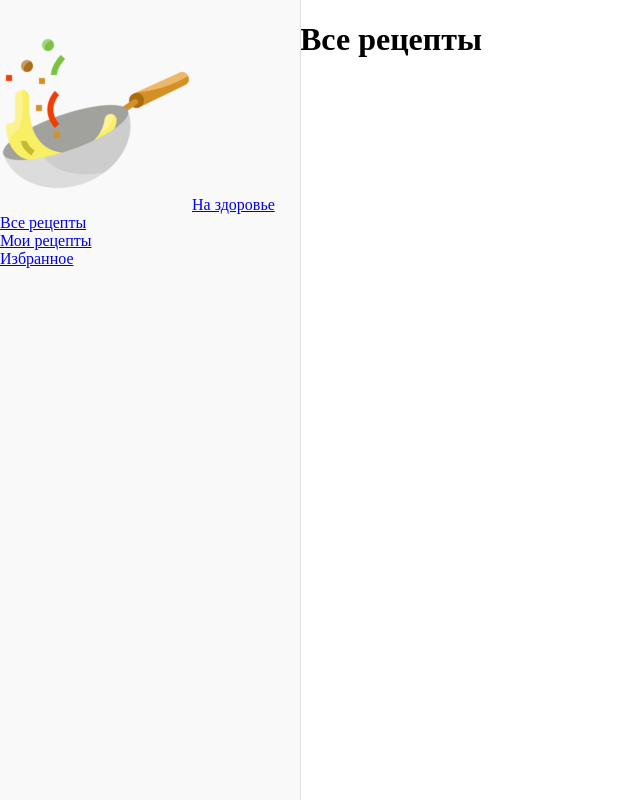
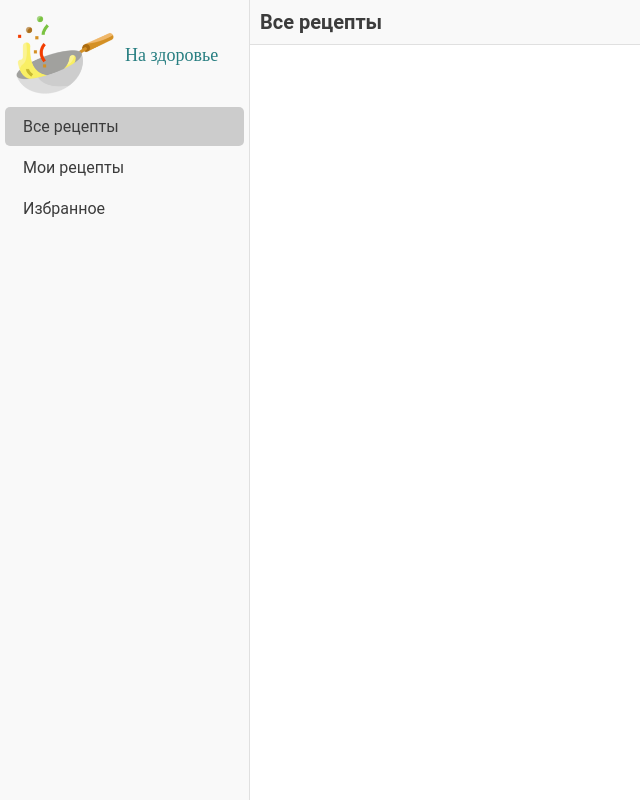
Before and after one commit to anvun/web-recipes, a React (Create React App) app: page /all-recipes in a window 1280 px wide. Shown: the whole page, without its empty margins (0-640 px from the left). Built offline with nearby package versions, Linux system fonts and the light colour scheme; the HTML template or start-up script is replaced by a standard one.

Commit message:
update styles->css

```diff
--- a/src/styles/css/index.css
+++ b/src/styles/css/index.css
@@ -1,38 +1,95 @@
-#root, body, html {
+* {
   padding: 0;
   margin: 0;
+  box-sizing: border-box;
+  font-family: "Roboto", sans-serif;
 }
 
 /* ----- Sidebar ----- */
+/* ----- Header ----- */
 .favourites {
-  margin-left: 300px;
+  margin-left: 250px;
 }
 
 .allrecipes {
-  margin-left: 300px;
+  margin-left: 250px;
 }
 
 .myrecipes {
-  margin-left: 300px;
+  margin-left: 250px;
 }
 
 .sidebar {
+  box-sizing: border-box;
   height: 100%;
-  width: 300px;
+  width: 250px;
   position: fixed;
   top: 0;
   left: 0;
   overflow-x: hidden;
   background-color: #F9F9F9;
   border-right: 1px solid #E0E0E0;
-}
-.sidebar h3 {
-  display: inline-block;
-  box-sizing: border-box;
+  padding: 5px;
 }
 .sidebar__list {
   list-style: none;
   display: inline;
 }
 
+.nav-links {
+  text-decoration: none;
+  color: #3c3c3c;
+  display: block;
+  padding: 10px;
+  margin-top: 2px;
+  border-radius: 5px;
+  transition: all 0.25s ease-out;
+}
+.nav-links i {
+  width: 16px;
+  margin-right: 8px;
+  text-align: center;
+}
+
+.nav-item {
+  border-radius: 5px;
+}
+
+.nav-item:hover {
+  background-color: #e7e7e7;
+}
+
+.nav-item .active {
+  background-color: #cccccc;
+}
+.nav-item .active i {
+  color: #5050e4;
+}
+
+.nav-logo {
+  display: flex;
+  align-items: center;
+  text-decoration: none;
+  padding: 0 10px;
+}
+.nav-logo img {
+  width: 100px;
+}
+.nav-logo span {
+  font-family: "Pacifico", cursive;
+  padding: 10px;
+  font-size: large;
+  color: #277e81;
+}
+
+.header {
+  display: block;
+  background-color: #F9F9F9;
+  font-size: x-small;
+  color: #3c3c3c;
+  padding: 10px;
+  border-bottom: 1px solid #E0E0E0;
+  position: sticky;
+}
+
 /*# sourceMappingURL=index.css.map */
```
Also changed, not shown: 1 other file (tests, documents, lock files or other folders).
